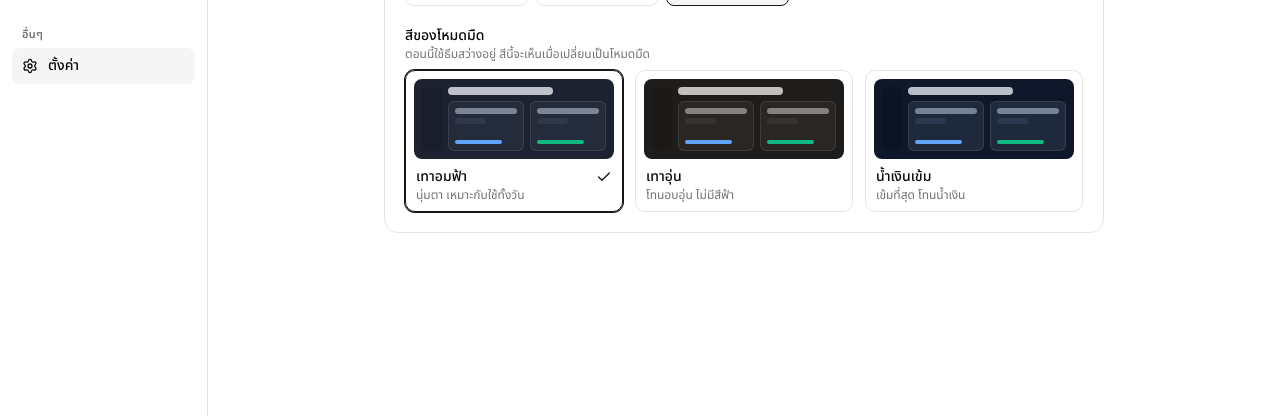
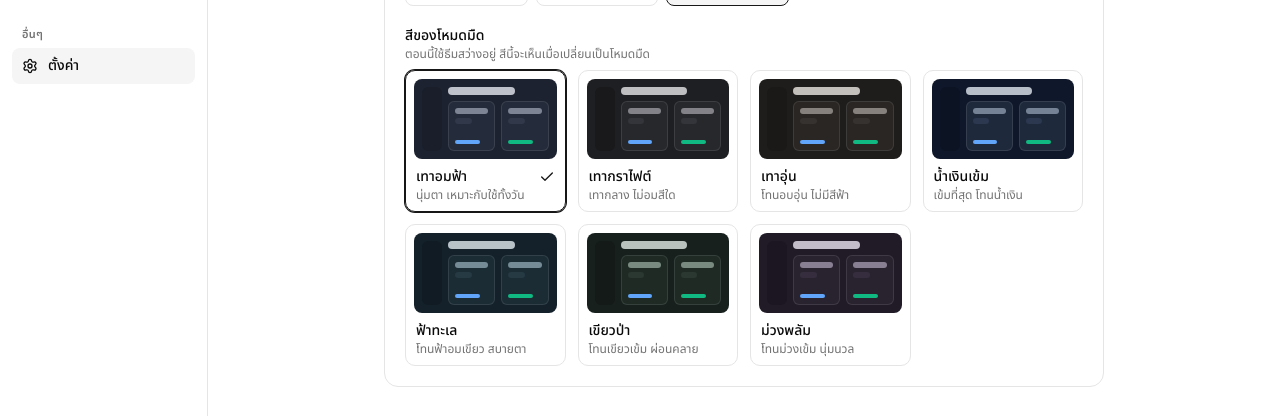
Before and after one commit to JklvJohny/Project-tracking, a Next.js app in the folder frontend/: page /tracking/settings in a window 1280 px wide. Shown: the part 278-694 px from the top of the page. Built offline with nearby package versions, Linux system fonts and the light colour scheme; no server answers.

Commit message:
feat(tracking): four more dark-mode palettes in Settings
Graphite, Ocean, Forest and Plum join Slate, Warm grey and Navy. Each keeps
muted text and the status colours at 5:1 or more on its surfaces.

Co-Authored-By: Claude Opus 5.5 <noreply@anthropic.com>

```diff
--- a/frontend/app/tracking/settings/page.tsx
+++ b/frontend/app/tracking/settings/page.tsx
@@ -21,8 +21,12 @@ const TEXT = {
     paletteNowLight: 'ตอนนี้ใช้ธีมสว่างอยู่ สีนี้จะเห็นเมื่อเปลี่ยนเป็นโหมดมืด',
     palettes: {
       slate: { name: 'เทาอมฟ้า', desc: 'นุ่มตา เหมาะกับใช้ทั้งวัน' },
+      graphite: { name: 'เทากราไฟต์', desc: 'เทากลาง ไม่อมสีใด' },
       warm: { name: 'เทาอุ่น', desc: 'โทนอบอุ่น ไม่มีสีฟ้า' },
       navy: { name: 'น้ำเงินเข้ม', desc: 'เข้มที่สุด โทนน้ำเงิน' },
+      ocean: { name: 'ฟ้าทะเล', desc: 'โทนฟ้าอมเขียว สบายตา' },
+      forest: { name: 'เขียวป่า', desc: 'โทนเขียวเข้ม ผ่อนคลาย' },
+      plum: { name: 'ม่วงพลัม', desc: 'โทนม่วงเข้ม นุ่มนวล' },
     } as Record<DarkPalette, { name: string; desc: string }>,
   },
   en: {
@@ -36,8 +40,12 @@ const TEXT = {
     paletteNowLight: 'The light theme is on; this shows once you switch to dark.',
     palettes: {
       slate: { name: 'Slate', desc: 'Soft blue-grey, easy for a full day' },
+      graphite: { name: 'Graphite', desc: 'Neutral grey with no tint' },
       warm: { name: 'Warm grey', desc: 'Warm tones, no blue' },
       navy: { name: 'Navy', desc: 'The darkest, deep blue' },
+      ocean: { name: 'Ocean', desc: 'Calm blue-green' },
+      forest: { name: 'Forest', desc: 'Deep, restful green' },
+      plum: { name: 'Plum', desc: 'Soft deep purple' },
     } as Record<DarkPalette, { name: string; desc: string }>,
   },
 };
@@ -102,7 +110,7 @@ export default function SettingsPage() {
           <p id={`${ids}-palette-hint`} className="text-xs text-muted-foreground">
             {resolvedTheme === 'light' ? t.paletteNowLight : t.paletteHint}
           </p>
-          <div className="grid gap-3 sm:grid-cols-3">
+          <div className="grid grid-cols-2 gap-3 sm:grid-cols-3 lg:grid-cols-4">
             {DARK_PALETTES.map((p) => {
               const on = darkPalette === p;
               return (
--- a/frontend/app/tracking/shared/i18n.ts
+++ b/frontend/app/tracking/shared/i18n.ts
@@ -4,8 +4,8 @@ import { createContext, useContext } from 'react';
 export type Lang = 'th' | 'en';
 export type Theme = 'light' | 'dark' | 'system';
 /** The surface colours used in dark mode (tracking.css). Light mode has one palette. */
-export type DarkPalette = 'slate' | 'warm' | 'navy';
-export const DARK_PALETTES: readonly DarkPalette[] = ['slate', 'warm', 'navy'];
+export type DarkPalette = 'slate' | 'graphite' | 'warm' | 'navy' | 'ocean' | 'forest' | 'plum';
+export const DARK_PALETTES: readonly DarkPalette[] = ['slate', 'graphite', 'warm', 'navy', 'ocean', 'forest', 'plum'];
 
 export type TrackingCtx = {
   lang: Lang;
--- a/frontend/app/tracking/tracking.css
+++ b/frontend/app/tracking/tracking.css
@@ -57,6 +57,35 @@
   --sidebar: #0c1323; --sidebar-foreground: #e2e8f0; --sidebar-accent: #1e293b; --sidebar-accent-foreground: #e2e8f0;
 }
 
+.dark[data-pt-dark='graphite'] {
+  --background: #1e1f22; --foreground: #e8e8ea;
+  --card: #27282c; --card-foreground: #e8e8ea; --popover: #27282c; --popover-foreground: #e8e8ea;
+  --secondary: #34353a; --secondary-foreground: #e8e8ea; --muted: #34353a; --muted-foreground: #a8a9b0;
+  --accent: #34353a; --accent-foreground: #e8e8ea; --ring: #6e7079;
+  --sidebar: #19191c; --sidebar-foreground: #e8e8ea; --sidebar-accent: #2e2f33; --sidebar-accent-foreground: #e8e8ea;
+}
+.dark[data-pt-dark='forest'] {
+  --background: #17201c; --foreground: #e3ebe6;
+  --card: #1f2a25; --card-foreground: #e3ebe6; --popover: #1f2a25; --popover-foreground: #e3ebe6;
+  --secondary: #2b3831; --secondary-foreground: #e3ebe6; --muted: #2b3831; --muted-foreground: #a0b4a9;
+  --accent: #2b3831; --accent-foreground: #e3ebe6; --ring: #5f7a6c;
+  --sidebar: #131a17; --sidebar-foreground: #e3ebe6; --sidebar-accent: #25322c; --sidebar-accent-foreground: #e3ebe6;
+}
+.dark[data-pt-dark='ocean'] {
+  --background: #14212a; --foreground: #e2ecf0;
+  --card: #1b2c35; --card-foreground: #e2ecf0; --popover: #1b2c35; --popover-foreground: #e2ecf0;
+  --secondary: #263a44; --secondary-foreground: #e2ecf0; --muted: #263a44; --muted-foreground: #9cb4bf;
+  --accent: #263a44; --accent-foreground: #e2ecf0; --ring: #5b7884;
+  --sidebar: #101b23; --sidebar-foreground: #e2ecf0; --sidebar-accent: #20333d; --sidebar-accent-foreground: #e2ecf0;
+}
+.dark[data-pt-dark='plum'] {
+  --background: #201b27; --foreground: #ebe6f0;
+  --card: #29232f; --card-foreground: #ebe6f0; --popover: #29232f; --popover-foreground: #ebe6f0;
+  --secondary: #362e3e; --secondary-foreground: #ebe6f0; --muted: #362e3e; --muted-foreground: #b2a7be;
+  --accent: #362e3e; --accent-foreground: #ebe6f0; --ring: #7a6c88;
+  --sidebar: #1b1621; --sidebar-foreground: #ebe6f0; --sidebar-accent: #302837; --sidebar-accent-foreground: #ebe6f0;
+}
+
 /* Compact type scale: tracking pages are dense (body 13px in index.html). */
 .tracking-root { font-size: 13px; }
 
```
Also changed, not shown: 1 other file (tests, documents, lock files or other folders).
